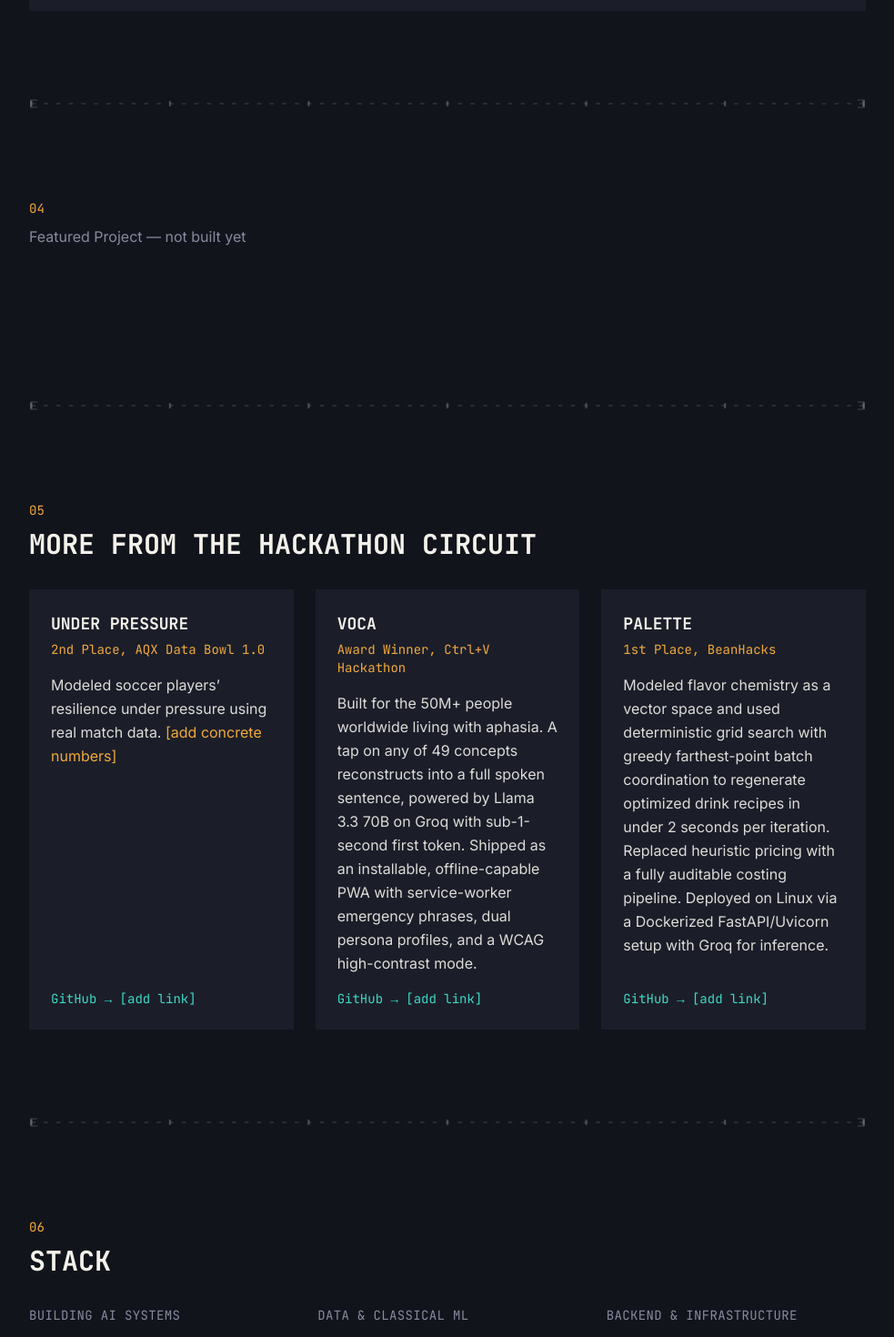
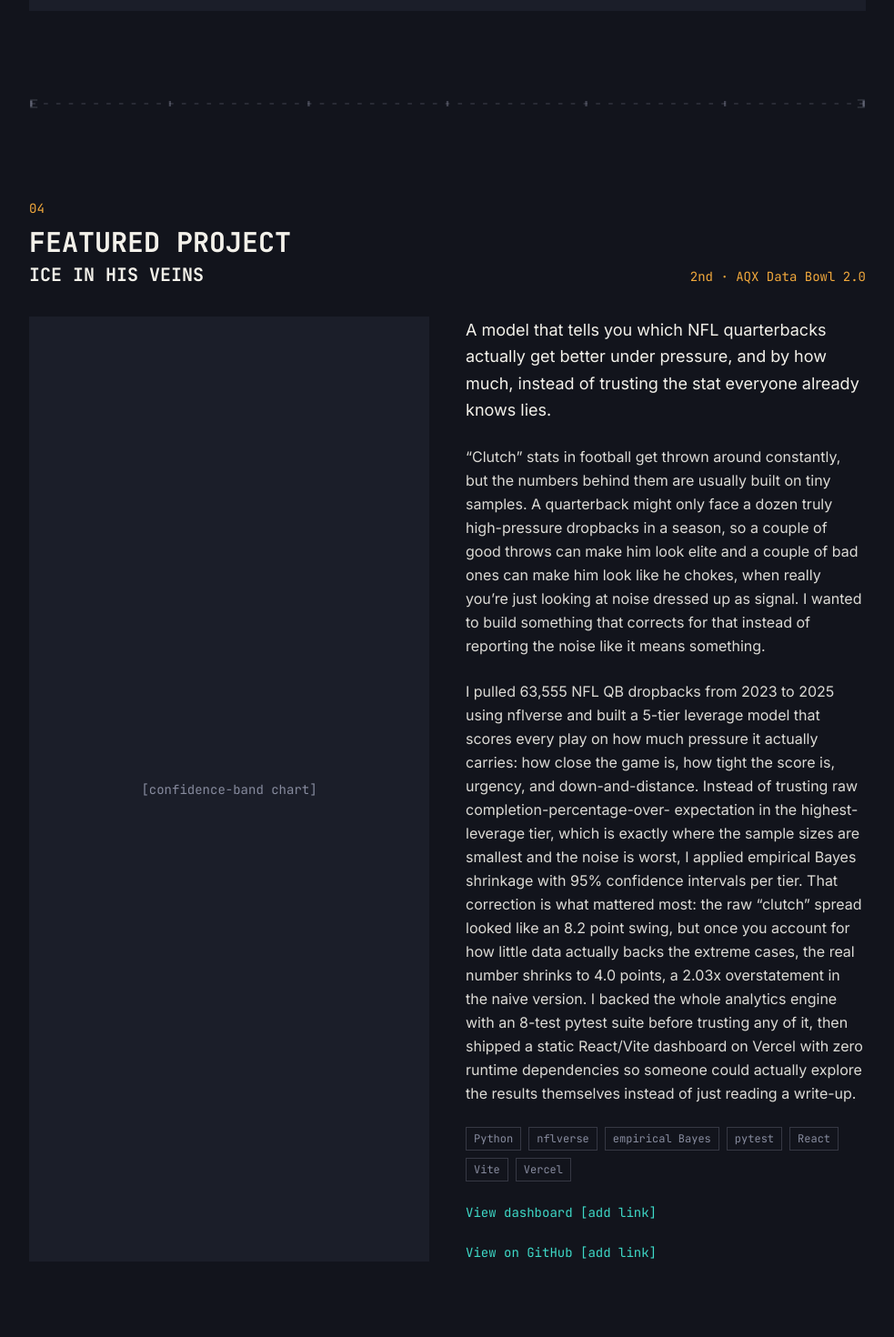
Before and after one commit to Sithranjan-Suresh/portfolio, a React (Vite) app: page / in a window 1280 px wide. Shown: the part 2420-3890 px from the top of the page at 91% size, without its empty margins (176-1159 px from the left). Built offline with nearby package versions, Linux system fonts and the light colour scheme.

Commit message:
Build Featured Project (Ice in His Veins) layout and copy

```diff
--- a/src/App.jsx
+++ b/src/App.jsx
@@ -6,6 +6,7 @@ import { useActiveSection } from './hooks/useActiveSection'
 import Hero from './sections/Hero'
 import ProofStrip from './sections/ProofStrip'
 import Experience from './sections/Experience'
+import FeaturedProject from './sections/FeaturedProject'
 import OtherProjects from './sections/OtherProjects'
 import Skills from './sections/Skills'
 import About from './sections/About'
@@ -18,6 +19,7 @@ const builtSections = {
   hero: Hero,
   proof: ProofStrip,
   experience: Experience,
+  'featured-project': FeaturedProject,
   projects: OtherProjects,
   skills: Skills,
   about: About,
--- /dev/null
+++ b/src/sections/FeaturedProject.jsx
@@ -0,0 +1,78 @@
+const stackTags = ['Python', 'nflverse', 'empirical Bayes', 'pytest', 'React', 'Vite', 'Vercel']
+
+function FeaturedProject() {
+  return (
+    <section id="featured-project" className="py-24">
+      <span className="font-mono text-signal-amber text-sm">04</span>
+      <h2 className="font-mono font-bold text-2xl sm:text-3xl mt-2 mb-1">FEATURED PROJECT</h2>
+
+      <div className="flex flex-wrap items-baseline justify-between gap-2 mb-8">
+        <h3 className="font-mono font-bold text-xl">ICE IN HIS VEINS</h3>
+        <span className="font-mono text-signal-amber text-sm">2nd &middot; AQX Data Bowl 2.0</span>
+      </div>
+
+      <div className="grid grid-cols-1 lg:grid-cols-2 gap-10">
+        <div className="order-1 bg-panel p-6 flex items-center justify-center min-h-[280px]">
+          {/* Confidence-band chart placeholder — replaced with real data viz in the next step */}
+          <p className="font-mono text-muted text-sm">[confidence-band chart]</p>
+        </div>
+
+        <div className="order-2">
+          <p className="text-lg leading-relaxed">
+            A model that tells you which NFL quarterbacks actually get better under
+            pressure, and by how much, instead of trusting the stat everyone already
+            knows lies.
+          </p>
+
+          <p className="mt-6 text-primary/90 leading-relaxed">
+            &ldquo;Clutch&rdquo; stats in football get thrown around constantly, but the
+            numbers behind them are usually built on tiny samples. A quarterback might
+            only face a dozen truly high-pressure dropbacks in a season, so a couple of
+            good throws can make him look elite and a couple of bad ones can make him
+            look like he chokes, when really you&rsquo;re just looking at noise dressed
+            up as signal. I wanted to build something that corrects for that instead of
+            reporting the noise like it means something.
+          </p>
+
+          <p className="mt-6 text-primary/90 leading-relaxed">
+            I pulled 63,555 NFL QB dropbacks from 2023 to 2025 using nflverse and built
+            a 5-tier leverage model that scores every play on how much pressure it
+            actually carries: how close the game is, how tight the score is, urgency,
+            and down-and-distance. Instead of trusting raw completion-percentage-over-
+            expectation in the highest-leverage tier, which is exactly where the sample
+            sizes are smallest and the noise is worst, I applied empirical Bayes
+            shrinkage with 95% confidence intervals per tier. That correction is what
+            mattered most: the raw &ldquo;clutch&rdquo; spread looked like an 8.2 point
+            swing, but once you account for how little data actually backs the extreme
+            cases, the real number shrinks to 4.0 points, a 2.03x overstatement in the
+            naive version. I backed the whole analytics engine with an 8-test pytest
+            suite before trusting any of it, then shipped a static React/Vite dashboard
+            on Vercel with zero runtime dependencies so someone could actually explore
+            the results themselves instead of just reading a write-up.
+          </p>
+
+          <div className="flex flex-wrap gap-2 mt-6 font-mono text-xs">
+            {stackTags.map((tag) => (
+              <span key={tag} className="text-muted border border-muted/30 px-2 py-1">
+                {tag}
+              </span>
+            ))}
+          </div>
+
+          <div className="flex flex-wrap gap-6 mt-6 font-mono text-sm">
+            <a href="#" className="text-data-teal hover:underline">
+              {/* TODO: replace with real live dashboard link */}
+              View dashboard [add link]
+            </a>
+            <a href="#" className="text-data-teal hover:underline">
+              {/* TODO: replace with real GitHub repo link */}
+              View on GitHub [add link]
+            </a>
+          </div>
+        </div>
+      </div>
+    </section>
+  )
+}
+
+export default FeaturedProject
```
